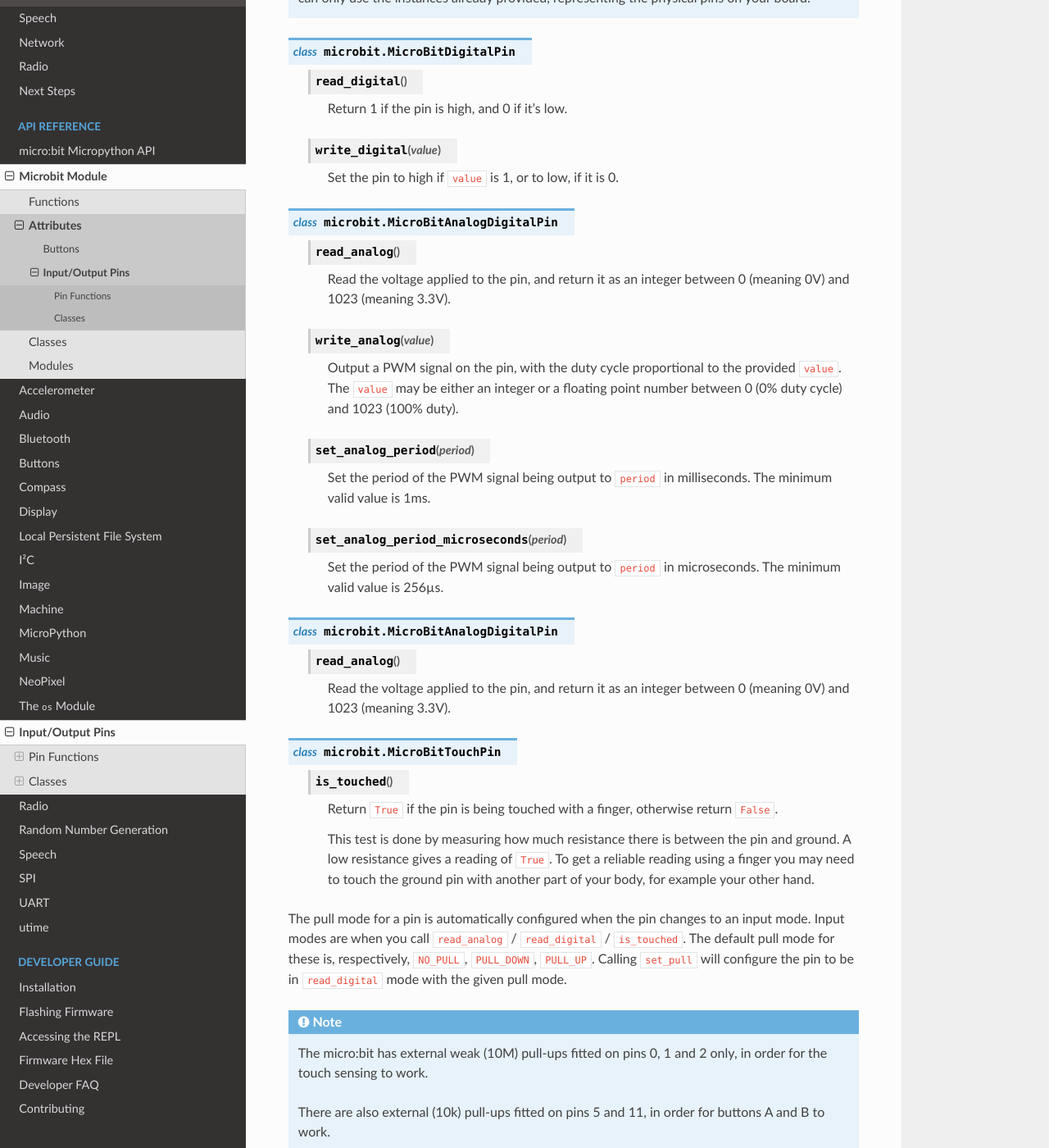
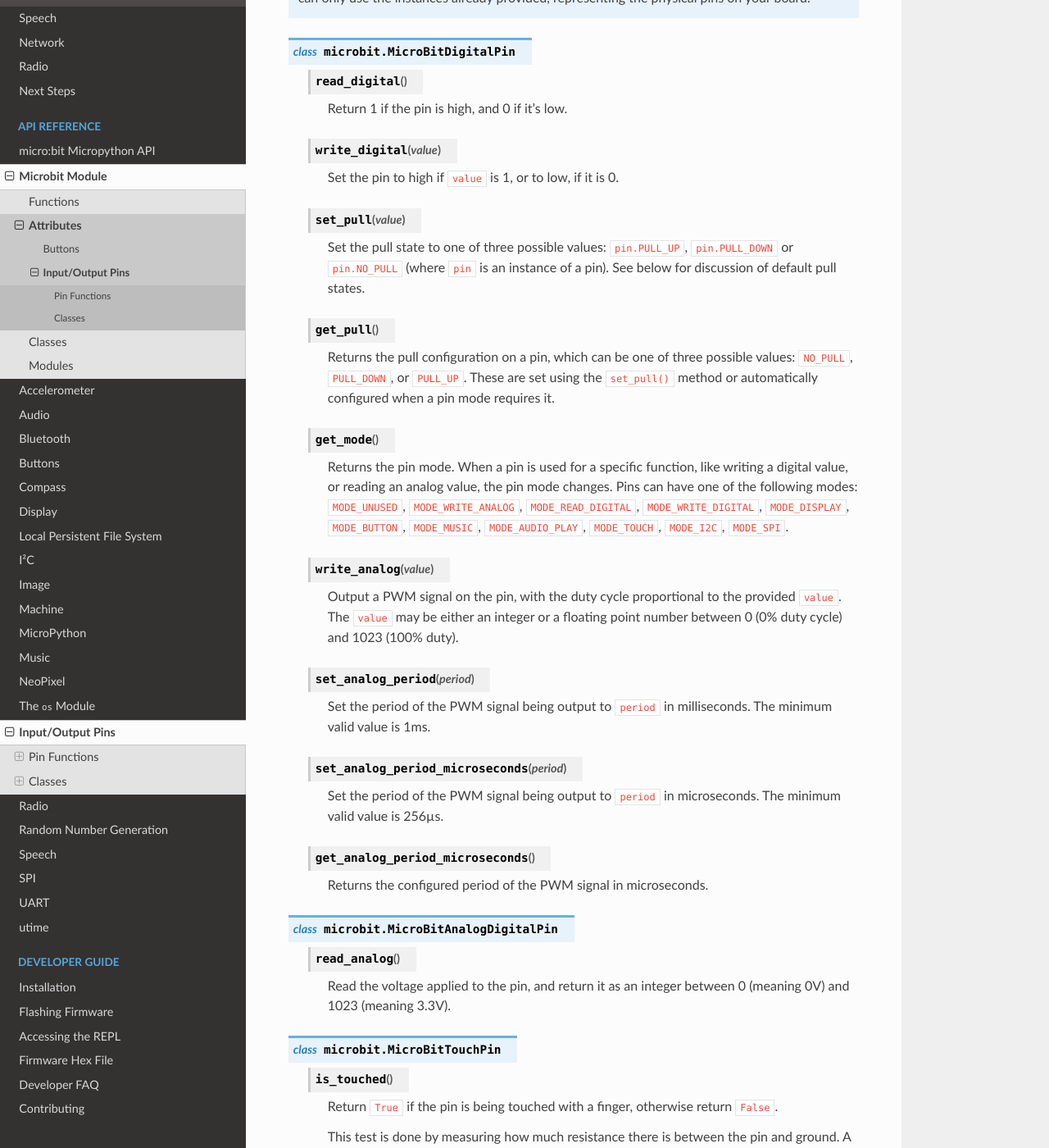
Before and after one commit to bbcmicrobit/micropython, a Sphinx documentation site: the page built from docs/pin.rst, in a window 1280 px wide and 1400 px high, scrolled down 3400 px. Shown: the whole window at 82% size. Built offline with Sphinx 7.4.7 and the Read the Docs theme 2.0.0, drawn with Linux system fonts in a browser that asks for light colours; some of the changed text lies outside the part shown.

Commit message:
docs: Update pin.rst to fix regression, add method and clarify notes.

```diff
--- a/docs/pin.rst
+++ b/docs/pin.rst
@@ -135,21 +135,20 @@
 
         Set the pin to high if ``value`` is 1, or to low, if it is 0.
 
-    .. py:method::set_pull(value)
+    .. py:method:: set_pull(value)
 
         Set the pull state to one of three possible values: ``pin.PULL_UP``,
         ``pin.PULL_DOWN`` or ``pin.NO_PULL`` (where ``pin`` is an instance of
         a pin). See below for discussion of default pull states.
 
-
-    .. py:method::get_pull()
+    .. py:method:: get_pull()
 
         Returns the pull configuration on a pin, which can be one of three
         possible values: ``NO_PULL``, ``PULL_DOWN``, or ``PULL_UP``. These
         are set using the ``set_pull()`` method or automatically configured
         when a pin mode requires it.
 
-    .. py:method::get_mode()
+    .. py:method:: get_mode()
 
         Returns the pin mode. When a pin is used for a specific function, like
         writing a digital value, or reading an analog value, the pin mode
@@ -157,15 +156,6 @@
         ``MODE_WRITE_ANALOG``, ``MODE_READ_DIGITAL``, ``MODE_WRITE_DIGITAL``,
         ``MODE_DISPLAY``, ``MODE_BUTTON``, ``MODE_MUSIC``, ``MODE_AUDIO_PLAY``,
         ``MODE_TOUCH``, ``MODE_I2C``, ``MODE_SPI``.
-
-
-.. py:class:: MicroBitAnalogDigitalPin
-
-    .. py:method:: read_analog()
-
-        Read the voltage applied to the pin, and return it as an integer
-        between 0 (meaning 0V) and 1023 (meaning 3.3V).
-
 
     .. py:method:: write_analog(value)
 
@@ -182,6 +172,10 @@
 
         Set the period of the PWM signal being output to ``period`` in
         microseconds. The minimum valid value is 256µs.
+
+    .. py:method:: get_analog_period_microseconds()
+
+        Returns the configured period of the PWM signal in microseconds.
 
 
 .. py:class:: MicroBitAnalogDigitalPin
@@ -218,10 +212,14 @@
     There are also external (10k) pull-ups fitted on pins 5 and 11, in order
     for buttons A and B to work.
 
+    For more info see the `edge connector data sheet
+    <http://tech.microbit.org/hardware/edgeconnector_ds>`_.
+
+.. note::
     GPIO pins are also used for the display. 6 of these are routed to the
     edge connector at 3, 4, 6, 7, 9. and 10. If you want to use these pins
     for another purpose, you may need to turn the `display off
     <https://microbit-micropython.readthedocs.io/en/latest/display.html#microbit.display.off>`_.
 
-    See the `edge connector data sheet
+    For more info see the `edge connector data sheet
     <http://tech.microbit.org/hardware/edgeconnector_ds>`_.
```
